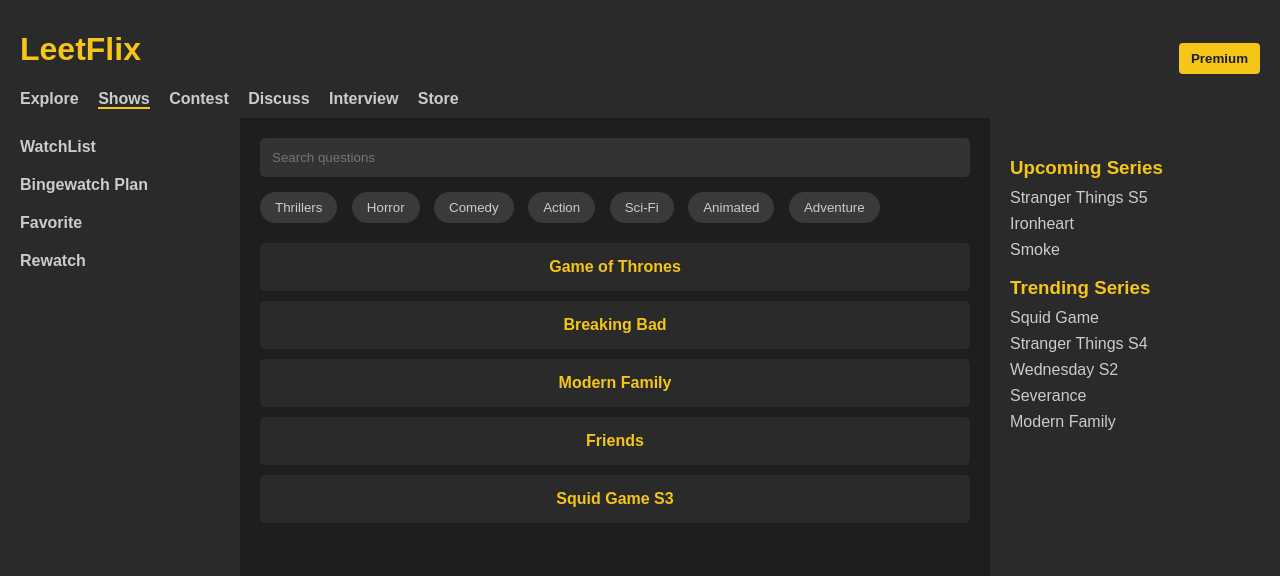
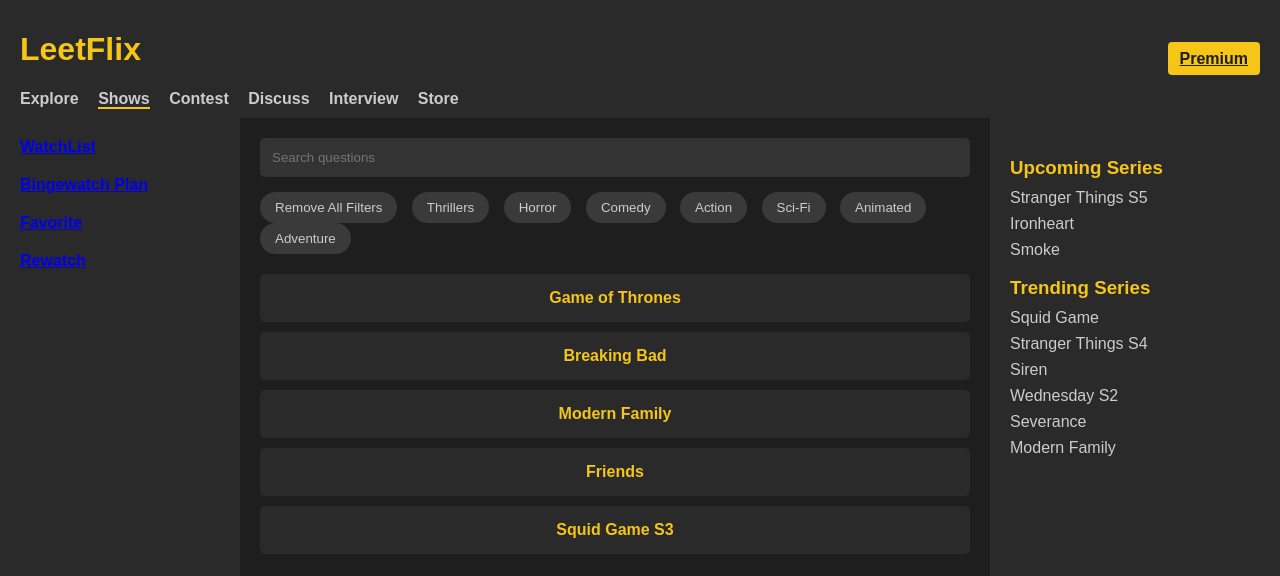
Before and after one commit to sameer-codes-ai/LeetFlix, a plain HTML site: page index.html in a window 1280 px wide. Drawn offline with Linux system fonts and the light colour scheme.

Commit message:
Replaced index.html with abhi's version

```diff
--- a/index.html
+++ b/index.html
@@ -11,7 +11,7 @@
 
 <body>
     <header>
-        <div class="nav-left">
+        <div class="nav-top">
             <h1>LeetFlix</h1>
             <nav>
                 <a href="#">Explore</a>
@@ -23,17 +23,17 @@
             </nav>
         </div>
         <div class="nav-right">
-            <button class="premium">Premium</button>
+            <a href="#" class="premium">Premium</a>
         </div>
     </header>
 
     <div class="container">
         <aside class="sidebar">
-            <div class="library">WatchList</div>
-            <div class="study-plan">Bingewatch Plan</div>
-            <div class="my-lists">
-                <div>Favorite</div>
-                <div>Rewatch</div>
+            <div class="watchlist"><a class="sidebar-a" href="#">WatchList</a></div>
+            <div class="bingewatch-plan"><a class="sidebar-a" href="#">Bingewatch Plan</a></div>
+            <div class="favs">
+                <div><a href="#">Favorite</a></div>
+                <div><a href="#">Rewatch</a></div>
             </div>
         </aside>
 
@@ -41,6 +41,7 @@
             <div class="filters">
                 <input type="text" id="searchInput" placeholder="Search questions" onkeyup="filterProblems()" />
                 <div class="tags">
+                    <button id="clearFilters">Remove All Filters</button>
                     <button>Thrillers</button>
                     <button>Horror</button>
                     <button>Comedy</button>
@@ -82,6 +83,7 @@
                 <h3>Trending Series</h3>
                 <span>Squid Game</span>
                 <span>Stranger Things S4</span>
+                <span>Siren</span>
                 <span>Wednesday S2</span>
                 <span>Severance</span>
                 <span>Modern Family</span>
```
